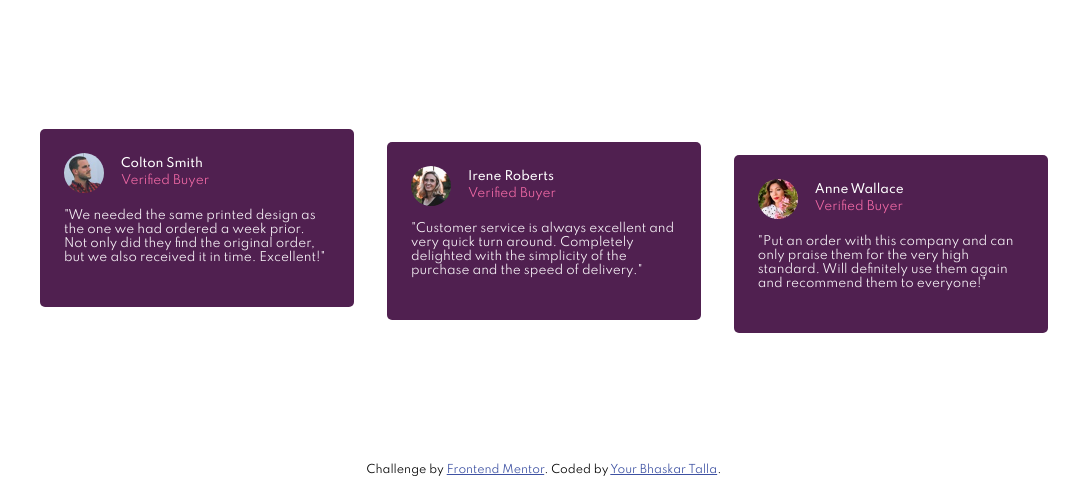
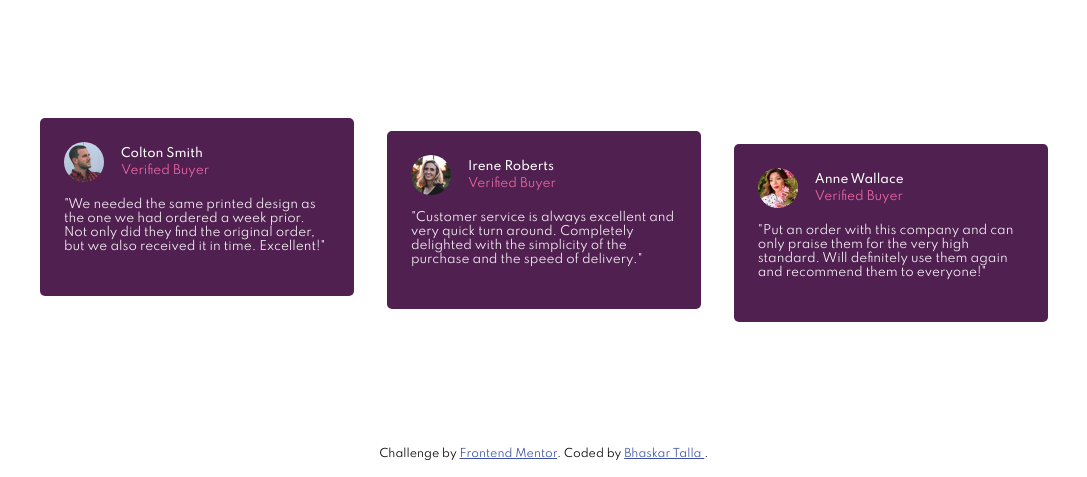
Before and after one commit to bhaskartalla/social-proof, a plain HTML site: page index.html in a window 1280 px wide. Shown: the part 336-813 px from the top of the page, without its empty margins (96-1183 px from the left). Drawn offline with Linux system fonts and the light colour scheme.

Commit message:
Height adjusted

```diff
--- a/index.html
+++ b/index.html
@@ -108,8 +108,9 @@
   </div>
   <div class="attribution">
     Challenge by
-    <a href="https://www.frontendmentor.io?ref=challenge" target="_blank">Frontend Mentor</a>. Coded by <a href="#">Your
-      Bhaskar Talla</a>.
+    <a href="https://www.frontendmentor.io?ref=challenge" target="_blank">Frontend Mentor</a>. Coded by <a href="#">
+      Bhaskar Talla
+    </a>.
   </div>
 </body>
 
--- a/styles.css
+++ b/styles.css
@@ -17,7 +17,7 @@ p {
   display: flex;
   flex-direction: column;
   width: 80%;
-  height: 100vh;
+  height: 98vh;
   margin: auto;
   justify-content: space-evenly;
 }
```
